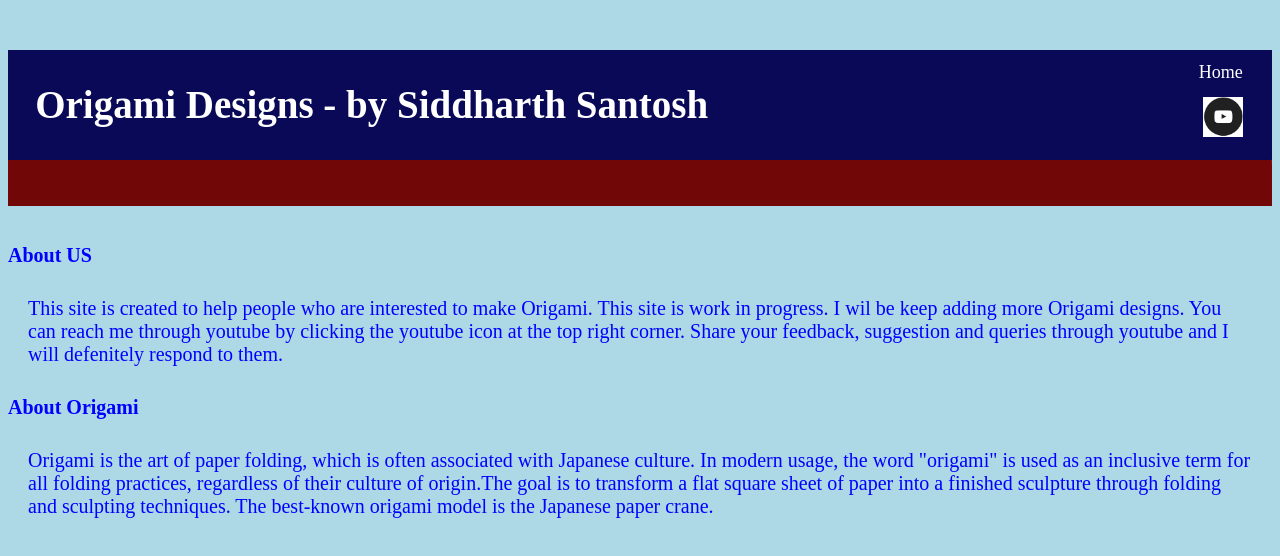
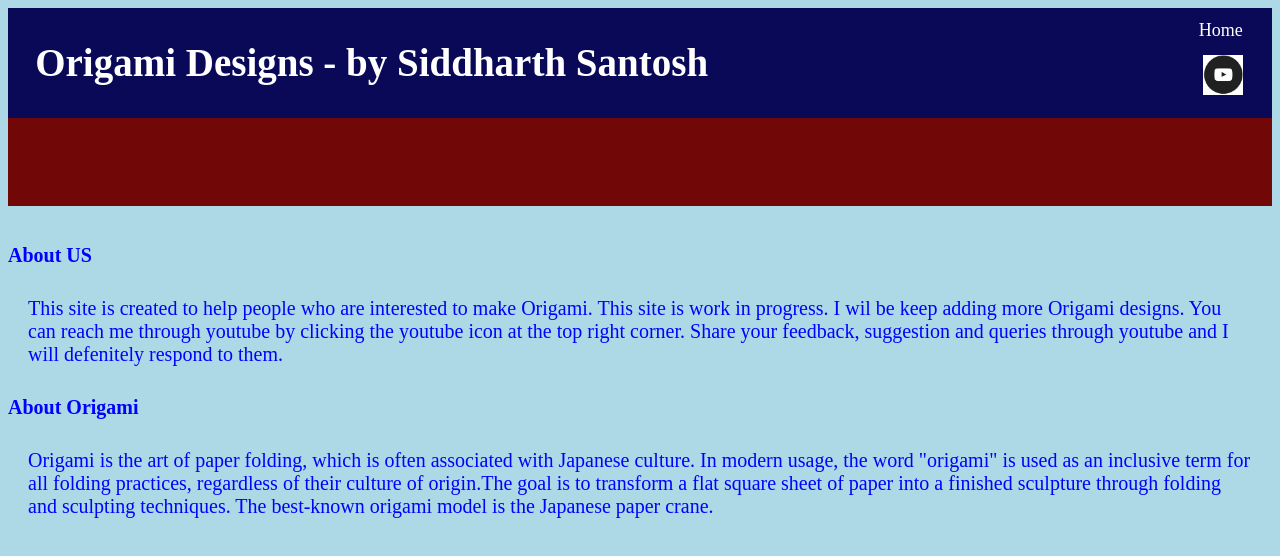
Before and after one commit to siddharthsantosh816/Origami-Web-Page-Design-Capstone, a plain HTML site: page aboutus.html in a window 1280 px wide. Drawn offline with Linux system fonts and the light colour scheme.

Commit message:
Update style.css

```diff
--- a/style.css
+++ b/style.css
@@ -7,8 +7,7 @@
     font-family: 'Source Sans Pro';
     color: rgb(255, 255, 255);
     justify-content: space-around;
-    position: sticky;
-    top:50;
+    margin: 0px;
 
 }
 .fixed-header{
```
